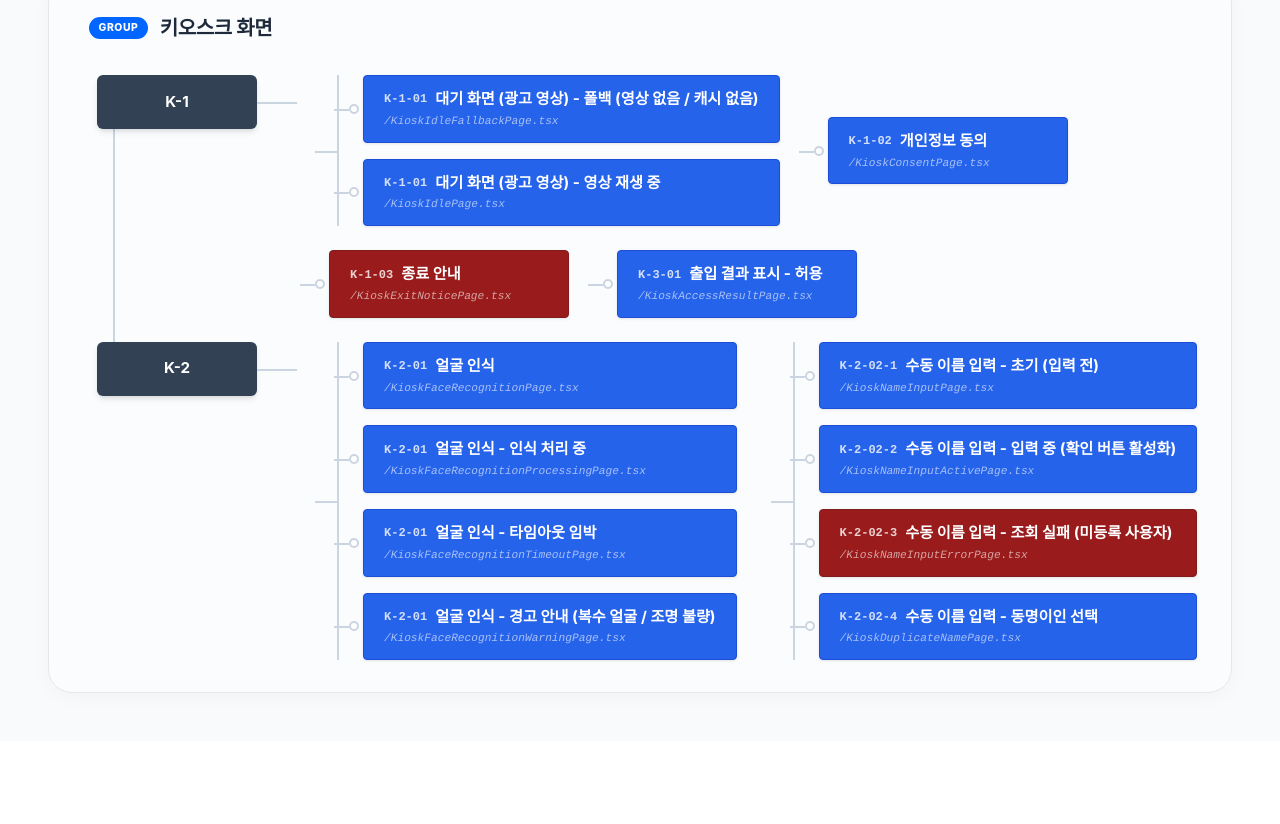
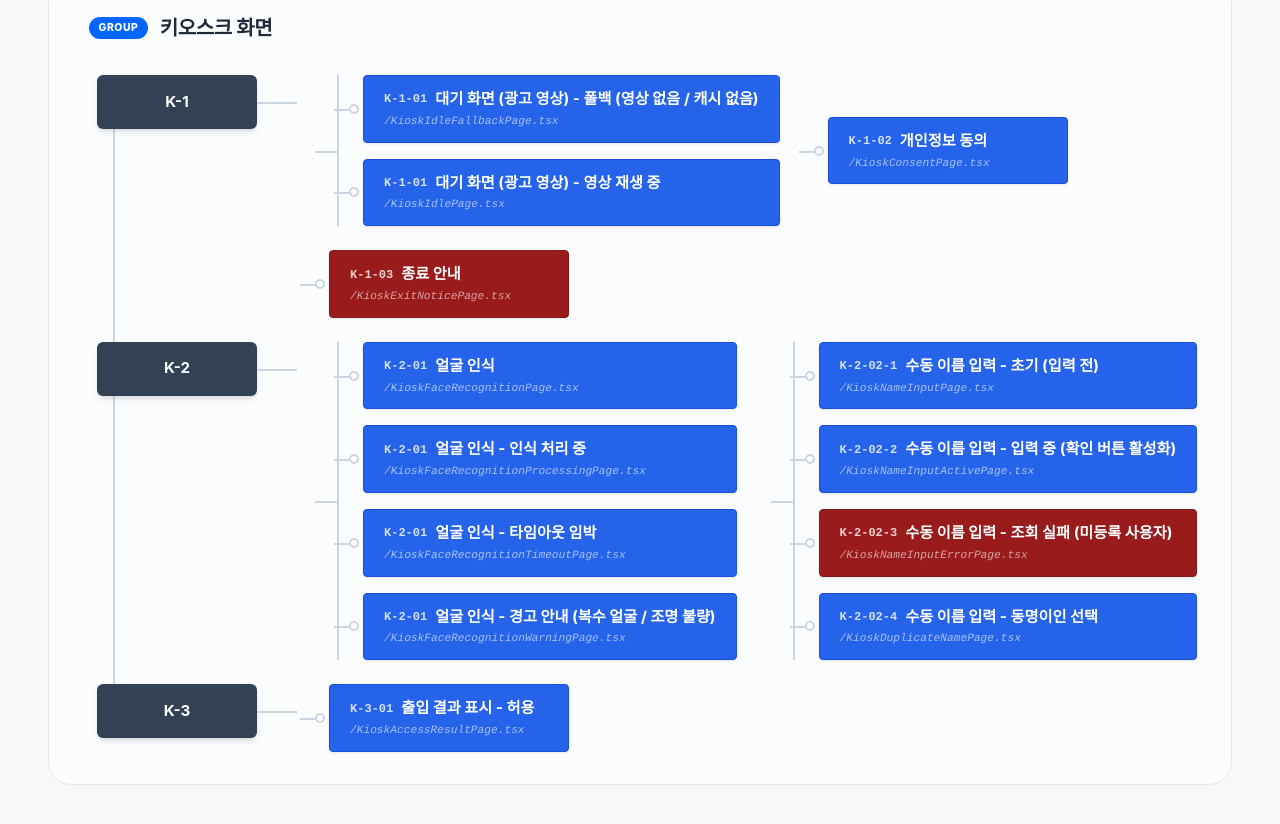
Before and after one commit to kkh851211/safetylabai, a React (Vite) app: page / in a window 1280 px wide. Shown: the part 244-1068 px from the top of the page. Before the commit the page ends 985 px from the top, so only its background shows below. Built offline with nearby package versions, Linux system fonts and the light colour scheme.

Commit message:
index 페이지 수정

```diff
--- a/src/app/pages/IndexPage.tsx
+++ b/src/app/pages/IndexPage.tsx
@@ -31,11 +31,13 @@ const IndexPage: React.FC = () => {
       const code = codeMatch ? codeMatch[1] : '';
       const name = codeMatch ? codeMatch[2] : fullTitle;
 
-      // Special categorization for K-1 and K-2
+      // Special categorization for K-1, K-2, and K-3
       if (code.startsWith('K-1-')) {
         category = 'K-1';
       } else if (code.startsWith('K-2-')) {
         category = 'K-2';
+      } else if (code.startsWith('K-3-')) {
+        category = 'K-3';
       } else if (category.toLowerCase() === 'kiosk') {
         category = 'K-1';
       }
@@ -67,7 +69,7 @@ const IndexPage: React.FC = () => {
 
   // Define super-categories grouping
   const superCategoryMap: Record<string, string[]> = {
-    '키오스크 화면': ['K-1', 'K-2'],
+    '키오스크 화면': ['K-1', 'K-2', 'K-3'],
     '기타 페이지': ['기본 페이지']
   };
 
```
